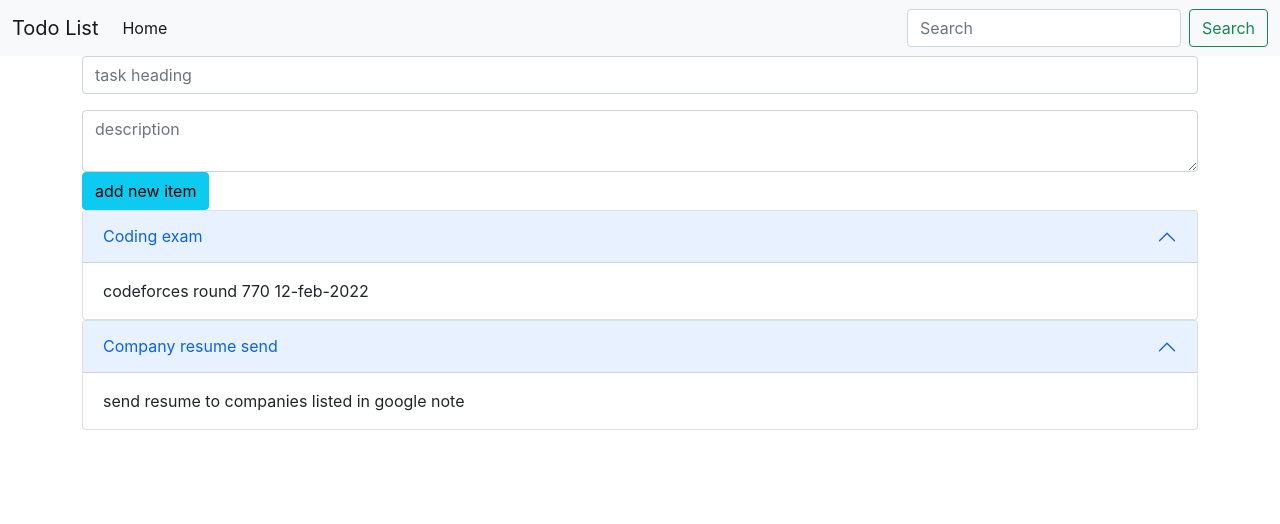
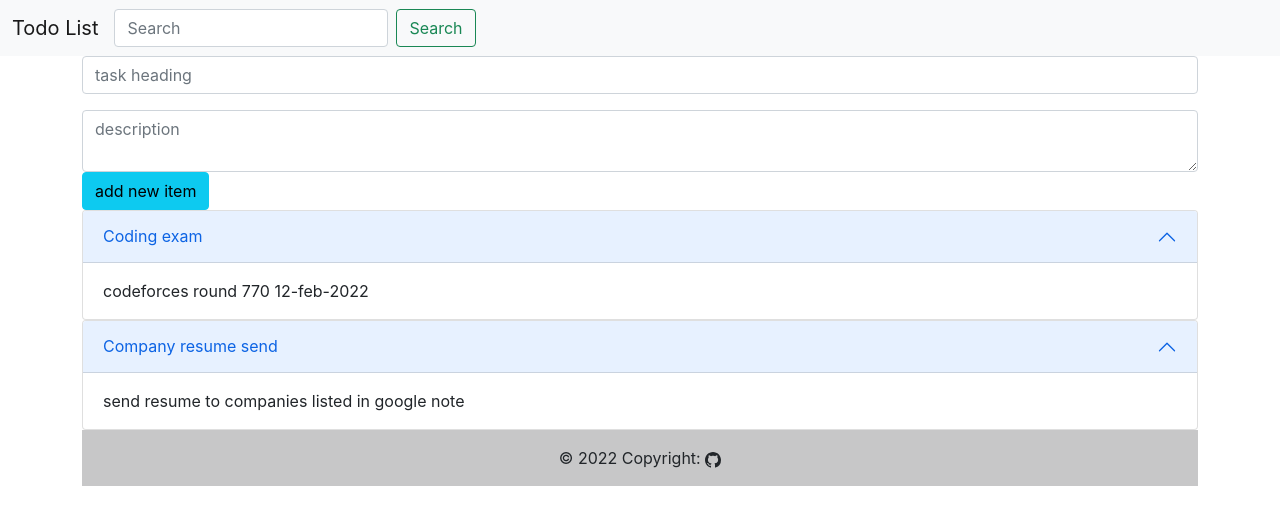
Before and after one commit to Akash-Trivedi/react-todo-list, a React (Create React App) app: page / in a window 1280 px wide. Shown: the top 524 px of the page. Built offline with nearby package versions, Linux system fonts and the light colour scheme.

Commit message:
footer completed and header home removed

```diff
--- a/package.json
+++ b/package.json
@@ -6,7 +6,9 @@
     "@testing-library/jest-dom": "^5.16.1",
     "@testing-library/react": "^12.1.2",
     "@testing-library/user-event": "^13.5.0",
+    "bootstrap-icons": "^1.7.2",
     "react": "^17.0.2",
+    "react-bootstrap-icons": "^1.7.2",
     "react-dom": "^17.0.2",
     "react-scripts": "5.0.0",
     "web-vitals": "^2.1.3"
--- a/src/App.js
+++ b/src/App.js
@@ -1,6 +1,6 @@
 import './App.css';
 import Header from './MyComponents/Header';
-import {Footer} from './MyComponents/Footer';
+import Footer from './MyComponents/Footer';
 import Todos from './MyComponents/Todos';
 import NewTodo from './MyComponents/NewTodo';
 
@@ -10,6 +10,7 @@ function App() {
     <Header title="Todo List"/>
     <NewTodo />
     <Todos />
+    <Footer />
     </>
   );
 }
--- a/src/MyComponents/Footer.js
+++ b/src/MyComponents/Footer.js
@@ -1,9 +1,15 @@
-import React from 'react'
+import React from 'react';
+import {Github} from 'react-bootstrap-icons'
 
-export const Footer = () => {
+export default function Footer(){
   return (
-    <div className="container bg-dark sm">
-      <p>Copyright &copy;</p>
+    <div className="container">
+      <footer className="bg-light text-center text-lg-start">
+      <div className="text-center p-3" style={{"backgroundColor": "rgba(0, 0, 0, 0.2)"}}>
+        {`© 2022 Copyright: `}
+        <a className="text-dark" href="https://github.com/Akash-Trivedi"><Github /></a>
+      </div>
+    </footer>
     </div>
   )
 }
--- a/src/MyComponents/Header.js
+++ b/src/MyComponents/Header.js
@@ -10,11 +10,6 @@ export default function Header(props) {
           <span className="navbar-toggler-icon"></span>
         </button>
         <div className="collapse navbar-collapse" id="navbarSupportedContent">
-          <ul className="navbar-nav me-auto mb-2 mb-lg-0">
-            <li className="nav-item">
-              <a className="nav-link active" aria-current="page" href="#">Home</a>
-            </li>
-          </ul>
           <form className="d-flex">
             <input className="form-control me-2" type="search" placeholder="Search" aria-label="Search" />
             <button className="btn btn-outline-success" type="submit">Search</button>
```
Also changed, not shown: 2 other files (tests, documents, lock files or other folders).
